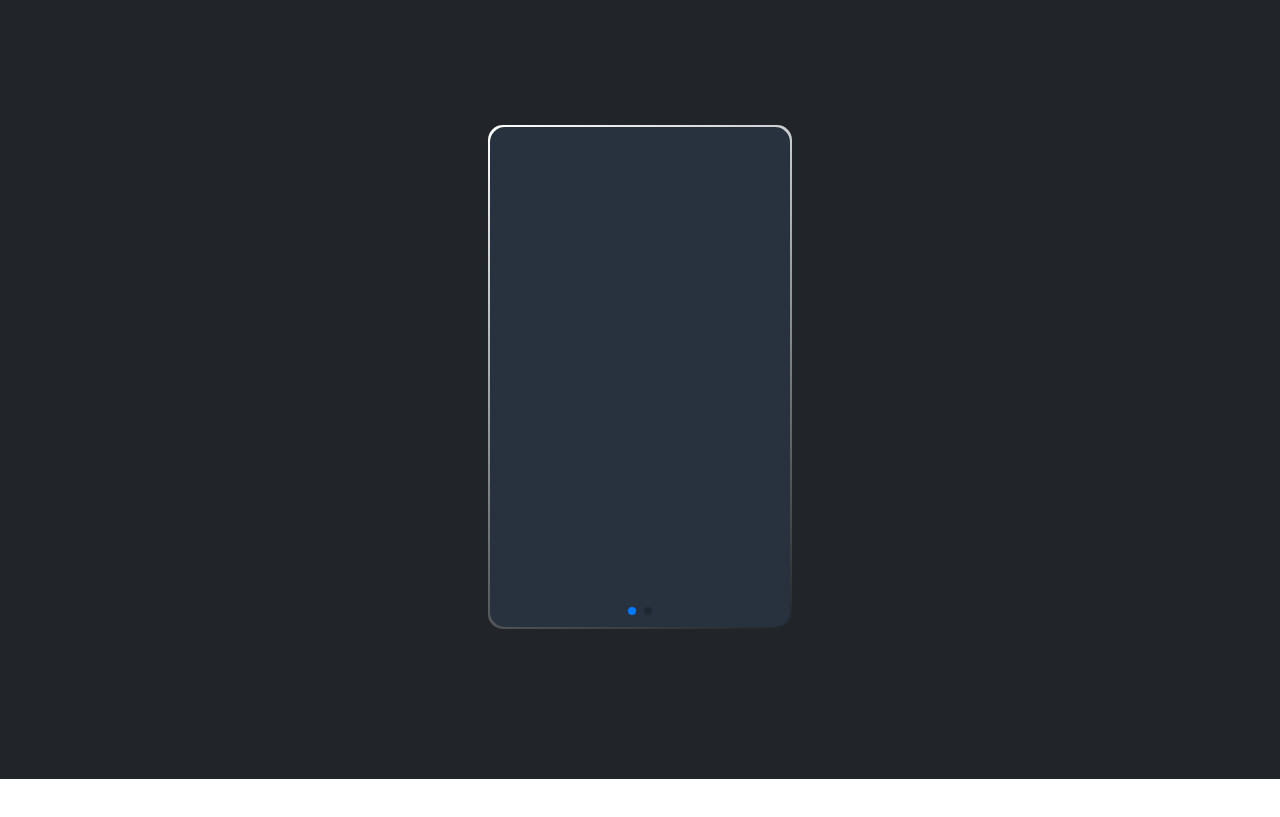
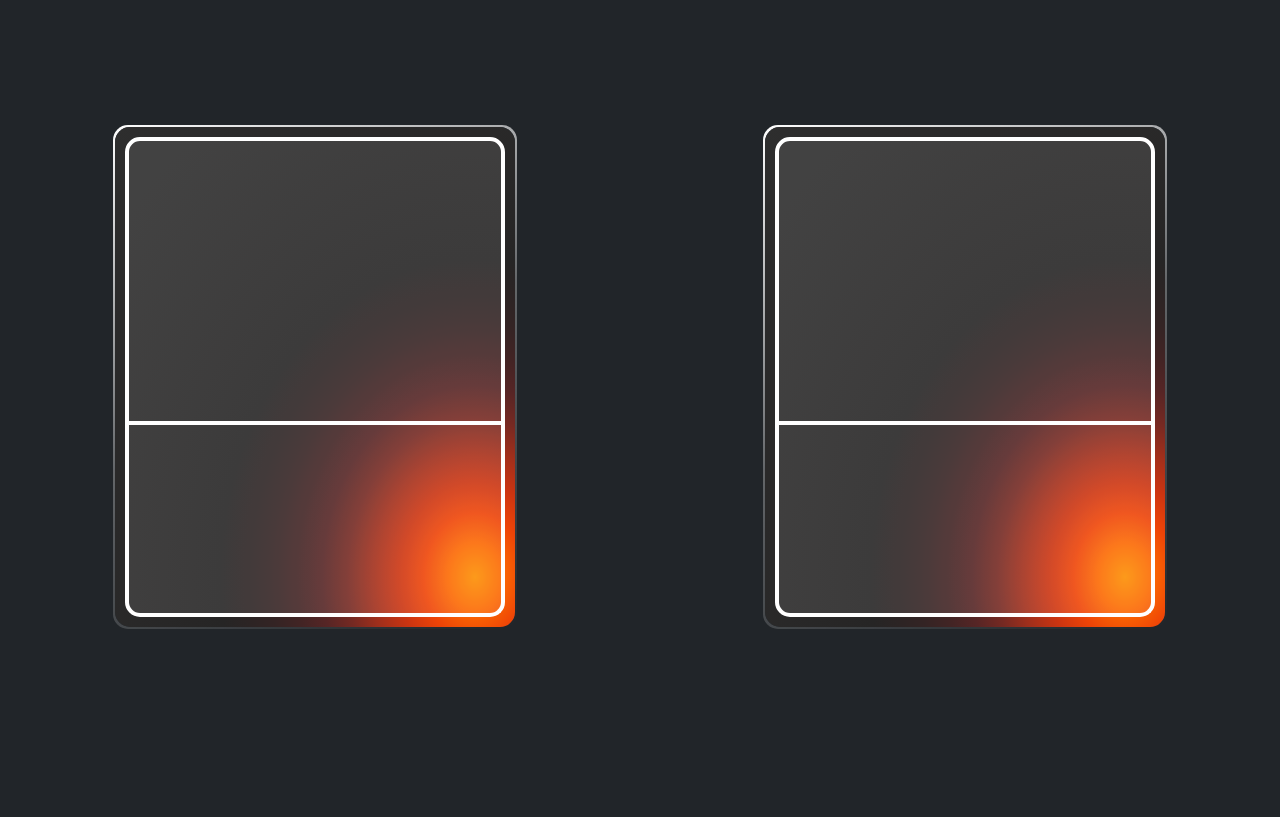
Before and after one commit to hoop30/portfolio2022, a plain HTML site: page index.html in a window 1280 px wide. Shown: the part 2760-3577 px from the top of the page. Before the commit the page ends 3539 px from the top, so only its background shows below. Drawn offline with nearby package versions, Linux system fonts and the light colour scheme.

Commit message:
#3 Projects
Projects: project box layout

```diff
--- a/index.html
+++ b/index.html
@@ -179,6 +179,7 @@
 
                         <div class="project-box-border">
                             <div class="project-box">
+                                <div class="background"></div>
                                 <div class="project-img"></div>
                                 <div class="project-txt"></div>
                             </div>
@@ -189,6 +190,7 @@
 
                         <div class="project-box-border">
                             <div class="project-box">
+                                <div class="background"></div>
                                 <div class="project-img"></div>
                                 <div class="project-txt"></div>
                             </div>
@@ -202,11 +204,7 @@
 
         </article>
 
-        <article>
-
-
-
-        </article>
+        <article></article>
     </main>
 
     <!-- Javascript -->
@@ -216,6 +214,16 @@
     <script src="./src/javascript/swiperjs.js"></script>
     <script>
         var swiper = new Swiper(".mySwiper", {
+            loop: false,
+
+            breakpoints: {
+                // when window width is >= 770px
+                980: {
+                    slidesPerView: 2,
+                    spaceBetween: 20
+                }
+            },
+
             pagination: {
                 el: ".swiper-pagination",
             },
--- a/src/css/sass/_projets.scss
+++ b/src/css/sass/_projets.scss
@@ -1,28 +1,73 @@
 .projects {
-    //position: relative;
   background: var(--second);
   padding: 200px 0 150px;
 }
 
 .project-box-border {
+  margin-bottom: 40px;
   display: flex;
   justify-content: center;
   align-items: center;
   border-radius: 15px;
-    background: linear-gradient(155deg, rgba(255, 255, 255, 1) 0%, rgba(255, 255, 255, 0) 100%);
-    width: 304px;
+  background: linear-gradient(155deg, rgba(255, 255, 255, 1) 0%, rgba(255, 255, 255, 0.3) 50%, rgba(255, 255, 255, 0) 100%);
+  width: 404px;
   height: 504px;
 
   &>.project-box {
+    position: relative;
+    display: flex;
+    flex-direction: column;
+    justify-content: center;
+    align-items: center;
     border-radius: 15px;
     background: var(--main);
-        width: 300px;
+    width: 400px;
     height: 500px;
+    overflow: hidden;
+
+    &>.background {
+      position: absolute;
+      background: radial-gradient(ellipse at bottom 10% right 10%,
+      #fc8e01 0%,
+      #fc6b01 5%,
+      #ee4407 10%,
+      #cb3411 15%,
+      #a22f1b 20%,
+      #762922 25%,
+      #562525 30%,
+      #422424 35%,
+      #342424 40%,
+      #2c2424 45%,
+      #262525 50%,
+      #2e2e2e 100%,);
+      width: 100%;
+      height: 100%;
+    }
   }
 }
 
-//==================
+.project-img, .project-txt {
+  z-index: 10;
+  border: solid 4px var(--white);
+  width: 380px;
+  background: rgba(255, 255, 255, 0.1);
+}
 
+.project-img {
+  border-top-left-radius: 15px;
+  border-top-right-radius: 15px;
+  height: 288px;
+}
+
+.project-txt {
+  border-top: none;
+  border-bottom-left-radius: 15px;
+  border-bottom-right-radius: 15px;
+  height: 192px;
+}
+
+
+// Swiper
 .swiper {
   width: 100%;
   height: 100%;
@@ -31,7 +76,6 @@
 .swiper-slide {
   text-align: center;
   font-size: 18px;
-
 
   /* Center slide text vertically */
   display: -webkit-box;
@@ -48,9 +92,6 @@
   align-items: center;
 }
 
-//   .swiper-slide img {
-//     display: block;
-//     width: 100%;
-//     height: 100%;
-//     object-fit: cover;
-//   }
+.swiper-pagination {
+  bottom: 0 !important;
+}
```
Also changed, not shown: src/css/index.css, 1 other file. Lines whose indentation alone changed are shown as unchanged.
